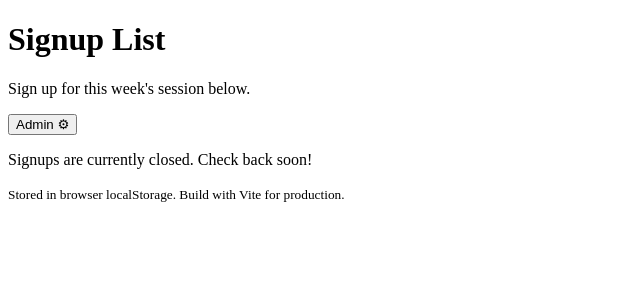
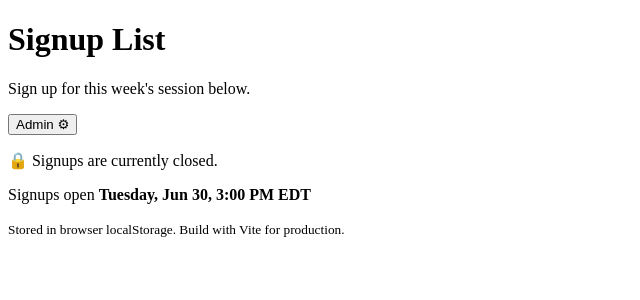
Before and after one commit to rgoodwel/signup_list_automation, a React (Vite) app: page / in a window 1280 px wide. Shown: the top 300 px of the page, without its empty margins (0-640 px from the left). Built offline with nearby package versions, Linux system fonts and the light colour scheme; the HTML template or start-up script is replaced by a standard one.

Commit message:
feat: auto-schedule signups open Tue 3pm – Sun 3pm Eastern time

```diff
--- a/src/SignupForm.jsx
+++ b/src/SignupForm.jsx
@@ -1,14 +1,47 @@
-import React, { useState } from 'react'
-import { addSignupToWeek, getCurrentWeekKey, getWeek, weekKeyToLabel } from './storage'
+import React, { useState, useEffect } from 'react'
+import {
+  addSignupToWeek,
+  getCurrentWeekKey,
+  getWeek,
+  weekKeyToLabel,
+  isInSignupWindow,
+  getNextWindowOpenDate,
+  autoOpenWeekIfNeeded,
+} from './storage'
+
+function formatReopenTime(date) {
+  return date.toLocaleString('en-US', {
+    timeZone: 'America/New_York',
+    weekday: 'long',
+    month: 'short',
+    day: 'numeric',
+    hour: 'numeric',
+    minute: '2-digit',
+    timeZoneName: 'short',
+  })
+}
 
 export default function SignupForm({ onSignedUp }) {
   const [name, setName]   = useState('')
   const [email, setEmail] = useState('')
   const [msg, setMsg]     = useState(null) // { type: 'success'|'error', text }
+  const [, forceUpdate]   = useState(0)    // used to re-check window on interval
 
-  const weekKey = getCurrentWeekKey()
-  const week    = weekKey ? getWeek(weekKey) : null
-  const isClosed = !weekKey || (week && week.closedAt)
+  // Auto-open the week when the window is active; re-check every minute
+  useEffect(() => {
+    autoOpenWeekIfNeeded()
+    const id = setInterval(() => {
+      autoOpenWeekIfNeeded()
+      forceUpdate(n => n + 1)
+    }, 60_000)
+    return () => clearInterval(id)
+  }, [])
+
+  const windowOpen = isInSignupWindow()
+  const weekKey    = getCurrentWeekKey()
+  const week       = weekKey ? getWeek(weekKey) : null
+  const isClosed   = !windowOpen || !weekKey || (week && week.closedAt)
+  const reopenDate = isClosed ? getNextWindowOpenDate() : null
 
   function handleSubmit(e) {
     e.preventDefault()
@@ -27,7 +60,14 @@ export default function SignupForm({ onSignedUp }) {
   return (
     <section>
       {isClosed ? (
-        <p className="week-closed-notice">Signups are currently closed. Check back soon!</p>
+        <div className="closed-notice">
+          <p className="week-closed-notice">🔒 Signups are currently closed.</p>
+          {reopenDate && (
+            <p className="reopen-notice">
+              Signups open <strong>{formatReopenTime(reopenDate)}</strong>
+            </p>
+          )}
+        </div>
       ) : (
         <>
           <p className="week-open-notice">
--- a/src/storage.js
+++ b/src/storage.js
@@ -42,6 +42,127 @@ export function compareWeekKeys(a, b) {
   const [ay, aw] = a.split('-W').map(Number)
   const [by, bw] = b.split('-W').map(Number)
   return ay !== by ? ay - by : aw - bw
+}
+
+// ── Signup window schedule (Tue 3pm ET → Sun 3pm ET) ────────────────────────
+
+/**
+ * Return the current date/time broken into parts in the America/New_York
+ * timezone (handles EST/EDT automatically via the browser's Intl engine).
+ */
+function getEasternParts(now = new Date()) {
+  const fmt = new Intl.DateTimeFormat('en-US', {
+    timeZone: 'America/New_York',
+    year: 'numeric', month: 'numeric', day: 'numeric',
+    hour: 'numeric', minute: 'numeric', second: 'numeric',
+    hour12: false,
+    weekday: 'narrow', // S M T W T F S
+  })
+  const parts = Object.fromEntries(fmt.formatToParts(now).map(p => [p.type, p.value]))
+  return {
+    // weekday narrow: Sun→'S', Mon→'M', Tue→'T', Wed→'W', Thu→'T', Fri→'F', Sat→'S'
+    // Use numeric day-of-week instead for reliability
+    dayOfWeek: new Date(
+      parseInt(parts.year),
+      parseInt(parts.month) - 1,
+      parseInt(parts.day),
+    ).getDay(), // 0=Sun 1=Mon 2=Tue 3=Wed 4=Thu 5=Fri 6=Sat
+    hour: parseInt(parts.hour, 10) % 24, // Intl hour12:false can return '24'
+    minute: parseInt(parts.minute, 10),
+    year: parseInt(parts.year, 10),
+    month: parseInt(parts.month, 10),
+    day: parseInt(parts.day, 10),
+  }
+}
+
+/**
+ * Returns true when signups should be OPEN:
+ *   Tuesday 15:00 ET (inclusive) → Sunday 15:00 ET (exclusive)
+ * Returns false during the locked window:
+ *   Sunday 15:00 ET → Tuesday 15:00 ET
+ */
+export function isInSignupWindow(now = new Date()) {
+  const { dayOfWeek, hour } = getEasternParts(now)
+  // LOCKED: Sun after 3pm, all day Mon, Tue before 3pm
+  const locked =
+    (dayOfWeek === 0 && hour >= 15) ||   // Sunday ≥ 3pm ET
+    (dayOfWeek === 1) ||                  // Monday (all day)
+    (dayOfWeek === 2 && hour < 15)        // Tuesday < 3pm ET
+  return !locked
+}
+
+/**
+ * Returns a Date representing the next time signups will open (Tue 3pm ET).
+ * Useful for the "check back" message shown to players during the locked window.
+ */
+export function getNextWindowOpenDate(now = new Date()) {
+  const p = getEasternParts(now)
+  // Calculate how many days until the next Tuesday
+  // dayOfWeek: 0=Sun,1=Mon,2=Tue,...
+  // If today is Sun after 3pm → 2 days to next Tue
+  // If today is Mon → 1 day to next Tue
+  // If today is Tue before 3pm → 0 days (today)
+  let daysUntilTue
+  if (p.dayOfWeek === 0) daysUntilTue = 2        // Sun → +2
+  else if (p.dayOfWeek === 1) daysUntilTue = 1   // Mon → +1
+  else daysUntilTue = 0                           // Tue before 3pm → today
+
+  // Build a UTC timestamp for that Tuesday at 15:00 Eastern.
+  // We do this by creating a local-midnight Date in ET, then offsetting.
+  // Simplest portable approach: use the Intl offset trick.
+  const targetDate = new Date(now)
+  targetDate.setDate(targetDate.getDate() + daysUntilTue)
+
+  // Format the target date as YYYY-MM-DD in ET and append T15:00 ET
+  const etFmt = new Intl.DateTimeFormat('en-CA', {
+    timeZone: 'America/New_York',
+    year: 'numeric', month: '2-digit', day: '2-digit',
+  })
+  const [y, m, d] = etFmt.format(targetDate).split('-').map(Number)
+
+  // Create a Date that represents that day at 15:00 ET using the offset approach:
+  // Get the UTC offset for ET on that date by formatting a known UTC midnight.
+  const midnight = new Date(Date.UTC(y, m - 1, d, 0, 0, 0))
+  const etMidnightStr = new Intl.DateTimeFormat('en-US', {
+    timeZone: 'America/New_York', hour: 'numeric', minute: 'numeric', hour12: false,
+  }).formatToParts(midnight)
+  const etHour = parseInt(etMidnightStr.find(p => p.type === 'hour').value, 10) % 24
+  const utcOffsetHours = etHour === 0 ? 0 : (24 - etHour) // hours behind UTC (4 or 5)
+  const targetUTC = Date.UTC(y, m - 1, d, 15 + utcOffsetHours, 0, 0)
+  return new Date(targetUTC)
+}
+
+/**
+ * Return the ISO week key for the Sunday that ends the current signup window.
+ * When the window is open (Tue–Sun), the closing Sunday is within the same
+ * ISO week as Tuesday for most of the year.
+ */
+function windowWeekKey(now = new Date()) {
+  const p = getEasternParts(now)
+  // Days until Sunday: 0=Sun→0, 1=Mon→6 (shouldn't be called when locked)
+  // 2=Tue→4 days ahead, 3=Wed→3, 4=Thu→2, 5=Fri→1, 6=Sat→0 (same week Sun already passed — use next Sun)
+  // Actually: Sun=0→already Sunday; Tue=2→+4; Wed=3→+3; Thu=4→+2; Fri=5→+1; Sat=6→+1 (next Sun)
+  const daysMap = [0, 6, 4, 3, 2, 1, 1]
+  const daysToSunday = daysMap[p.dayOfWeek]
+  const sunday = new Date(now)
+  sunday.setDate(sunday.getDate() + daysToSunday)
+  return weekKeyFromDate(sunday)
+}
+
+/**
+ * If the signup window is currently open and no week is active (or the stored
+ * week was closed), automatically open a week for this window period.
+ * Returns the active weekKey (existing or newly opened).
+ */
+export function autoOpenWeekIfNeeded() {
+  if (!isInSignupWindow()) return null
+  const current = getCurrentWeekKey()
+  const weeks = getWeeks()
+  // If a week is already open, use it
+  if (current && weeks[current] && !weeks[current].closedAt) return current
+  // Open the week keyed to the Sunday that ends this window
+  const key = windowWeekKey()
+  return openWeek(key)
 }
 
 // ── Low-level read / write ──────────────────────────────────────────────────
--- a/src/styles.css
+++ b/src/styles.css
@@ -33,7 +33,9 @@ header h1{margin:0 0 4px}
 .form-msg--success{background:rgba(74,222,128,0.1);color:var(--success)}
 .form-msg--error{background:rgba(248,113,113,0.1);color:var(--danger)}
 .week-open-notice{color:var(--muted);font-size:14px;margin:0 0 8px}
-.week-closed-notice{color:var(--muted);margin:16px 0;font-style:italic}
+.closed-notice{margin:16px 0}
+.week-closed-notice{color:var(--muted);margin:0 0 6px;font-style:italic;font-size:15px}
+.reopen-notice{color:var(--muted);font-size:13px;margin:0}
 
 /* ── Panel ── */
 .panel{margin-top:20px;padding:20px;background:rgba(255,255,255,0.02);border:1px solid var(--border);border-radius:10px}
```
